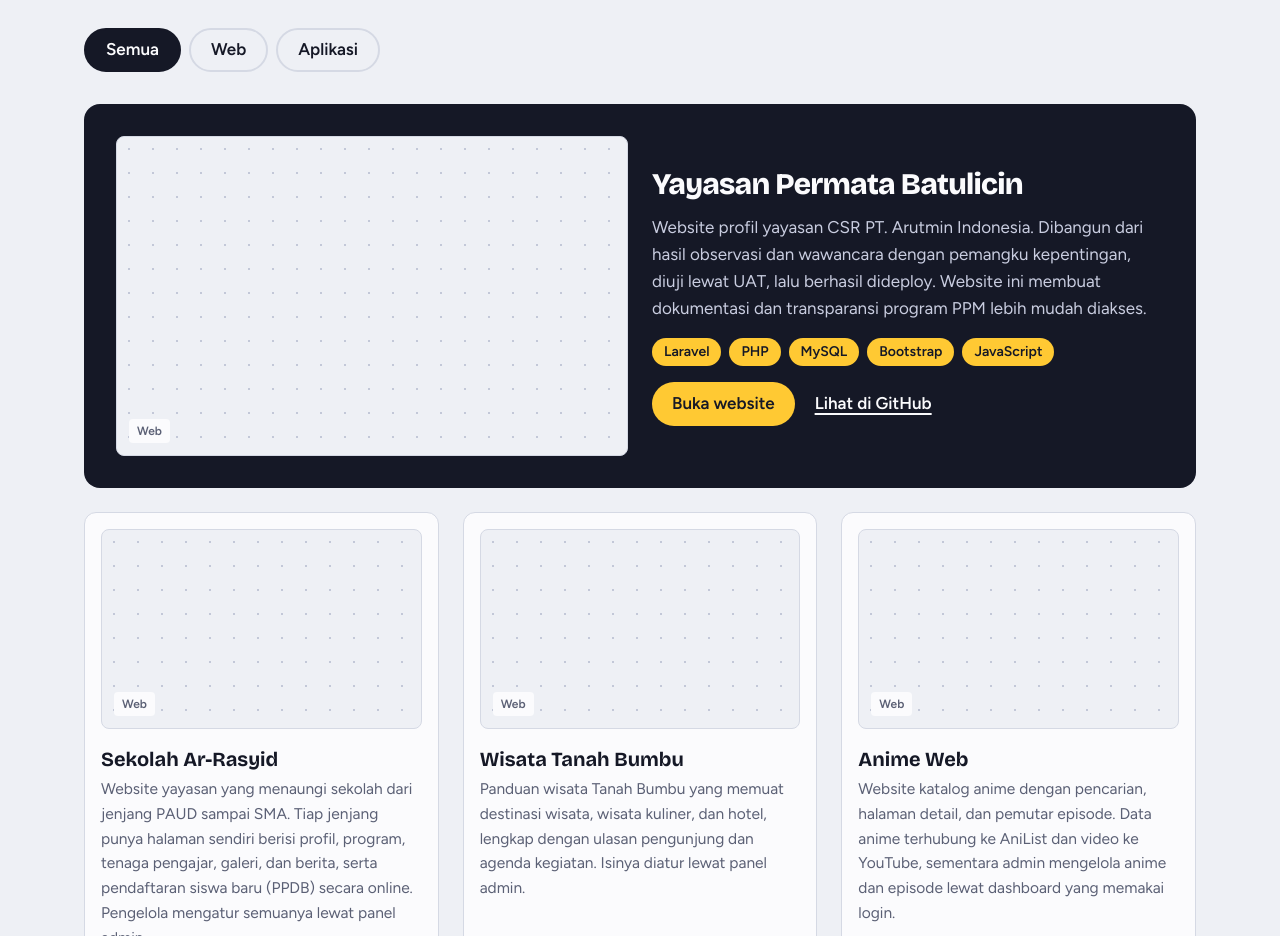
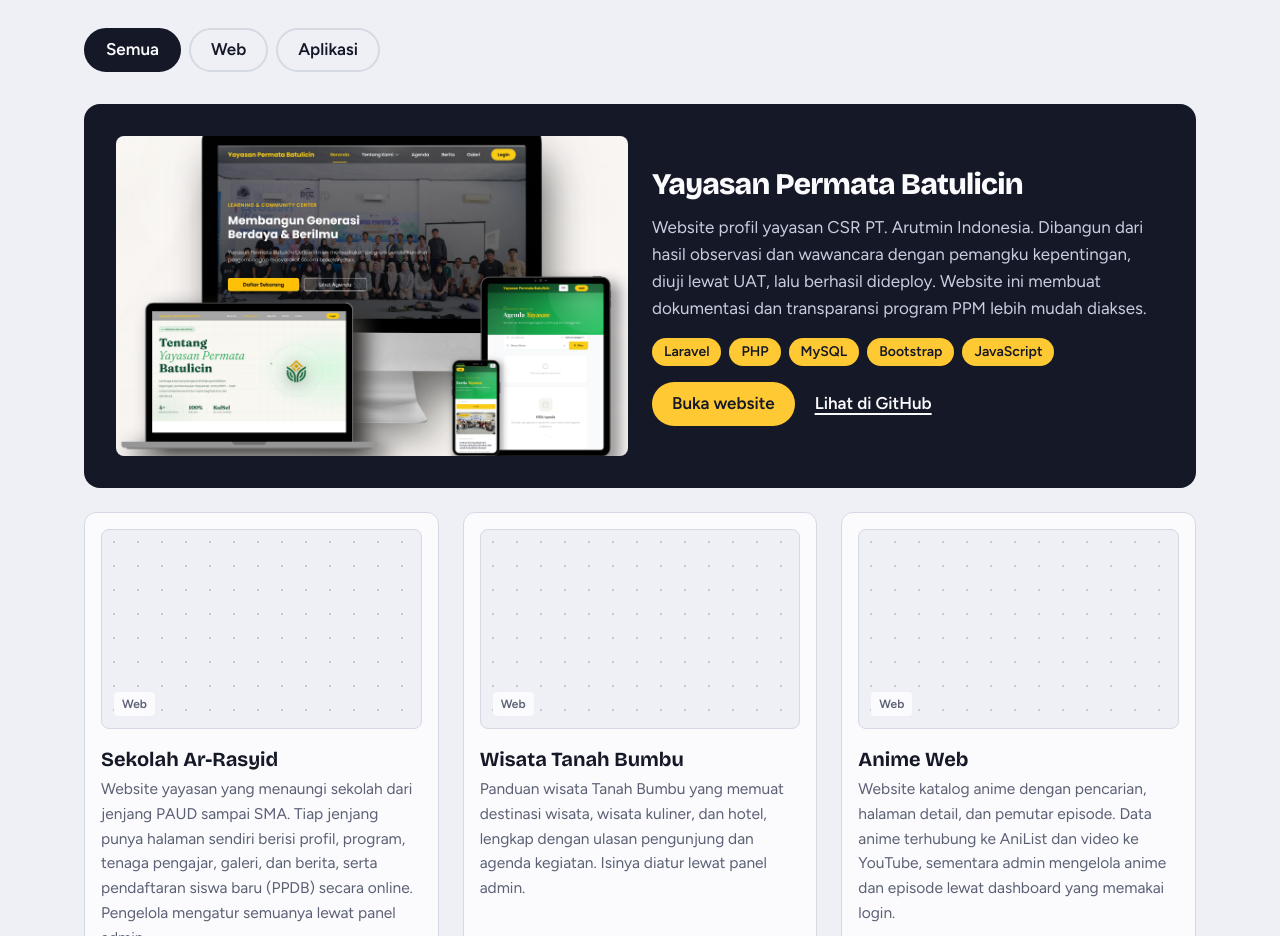
Before and after one commit to ilman011004/Portfolio, a React (Vite) app: page / in a window 1280 px wide. Shown: the part 2000-2936 px from the top of the page. Built offline with nearby package versions, Linux system fonts and the light colour scheme.

Commit message:
nambah foto

```diff
--- a/src/data.js
+++ b/src/data.js
@@ -48,7 +48,7 @@ export const projects = [
     stack: ['Laravel', 'PHP', 'MySQL', 'Bootstrap', 'JavaScript'],
     repo: 'https://github.com/ilman011004/yayasan-permata-batulicin',
     demo: 'https://permatabtl.org/',
-    image: '',
+    image: '/projects/yayasan-permata-batulicin.png',
     featured: true,
   },
   {
```
Also changed, not shown: public/projects/yayasan-permata-batulicin.png (added).
